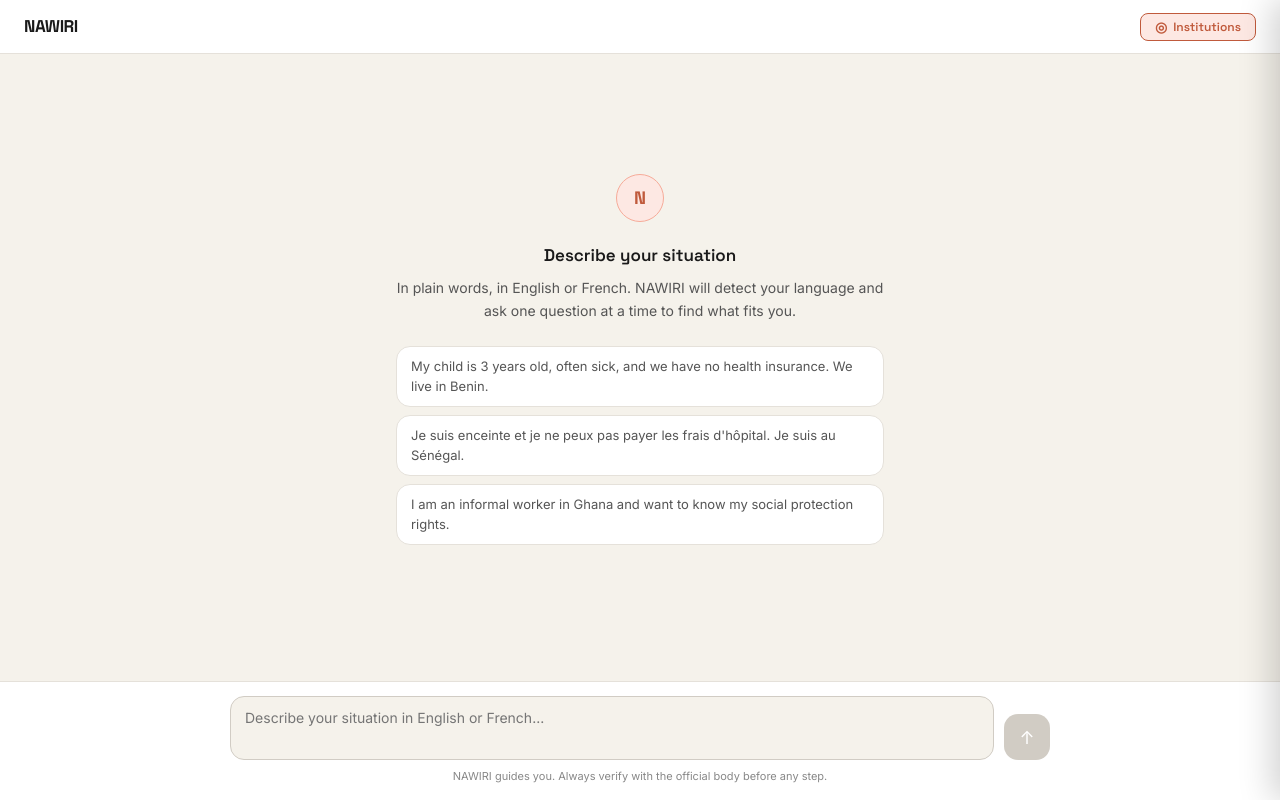
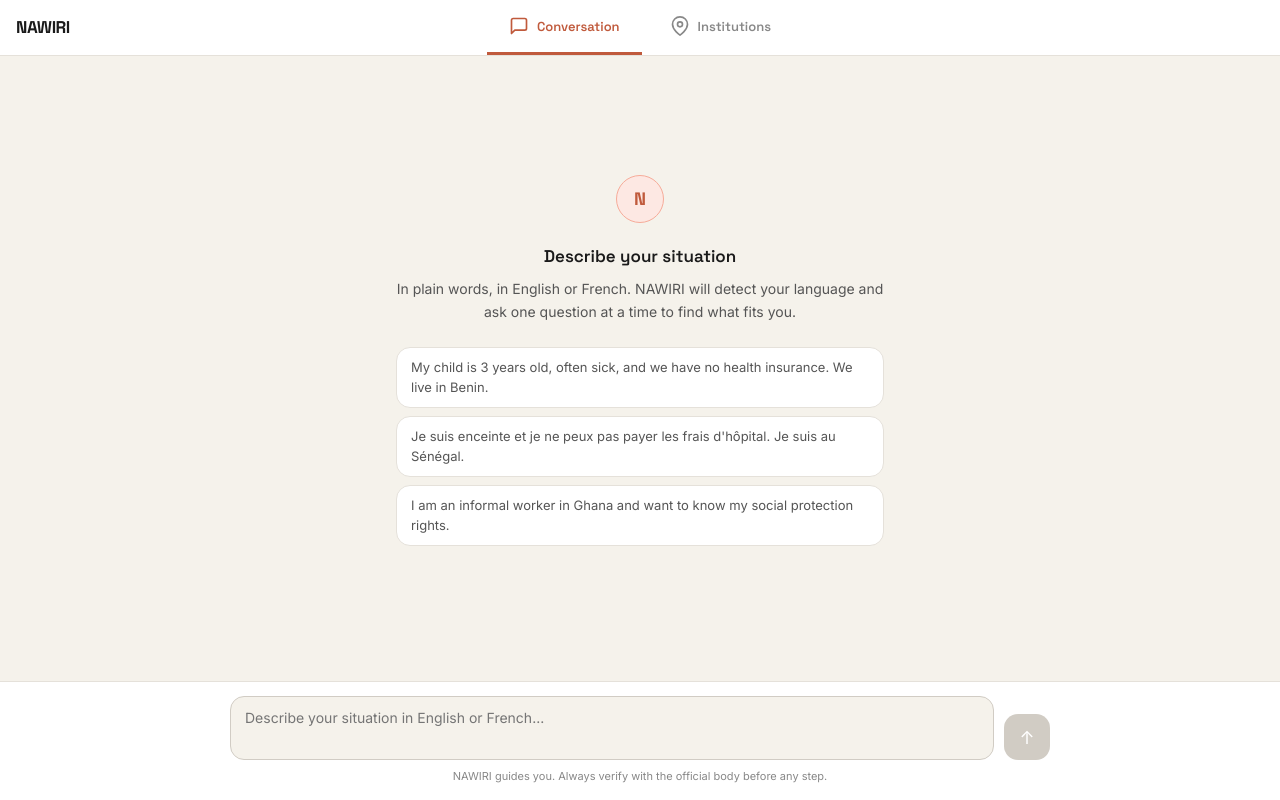
Before and after one commit to Bsh54/NAWIRI, a Next.js app: page /chat in a window 1280 px wide. Built offline with nearby package versions, Linux system fonts and the light colour scheme; grey boxes are pictures that could not be loaded.

Commit message:
Full-width message rows with circular avatars + top icon tabs (Conversation/Institutions)

```diff
--- a/app/chat/page.js
+++ b/app/chat/page.js
@@ -78,7 +78,7 @@
   const [input,    setInput]    = useState("");
   const [loading,  setLoading]  = useState(false);
   const [error,    setError]    = useState("");
-  const [mapOpen,  setMapOpen]  = useState(false);
+  const [tab,      setTab]      = useState("chat"); // "chat" | "map"
   const endRef   = useRef(null);
   const inputRef = useRef(null);
 
@@ -151,55 +151,62 @@
   return (
     <div style={{ display: "flex", flexDirection: "column", height: "100vh", overflow: "hidden", background: "var(--bg)" }}>
 
-      {/* TOP BAR */}
+      {/* TOP BAR — logo left, Facebook-style icon tabs centered, action right */}
       <header style={{
         display: "flex", alignItems: "center", justifyContent: "space-between",
-        padding: "0 24px", height: 54, flexShrink: 0,
+        padding: "0 16px", height: 56, flexShrink: 0,
         background: "var(--bg-card)",
         borderBottom: "1px solid var(--border-soft)",
       }}>
-        <a href="/" style={{
+        <a href="/" className="brand-text" style={{
           fontFamily: "'Space Grotesk', sans-serif", fontWeight: 700,
           fontSize: 17, color: "var(--text)", letterSpacing: "-0.5px",
-          textDecoration: "none",
+          textDecoration: "none", flex: 1,
         }}>
           NAWIRI
         </a>
 
-        <div style={{ display: "flex", alignItems: "center", gap: 8 }}>
-          {messages.length > 0 && (
+        {/* Center icon tabs */}
+        <nav style={{ display: "flex", gap: 6, alignItems: "stretch", height: "100%" }}>
+          <TabButton
+            active={tab === "chat"}
+            onClick={() => setTab("chat")}
+            label="Conversation"
+            icon={<ChatIcon />}
+          />
+          <TabButton
+            active={tab === "map"}
+            onClick={() => setTab("map")}
+            label="Institutions"
+            icon={<MapIcon />}
+          />
+        </nav>
+
+        <div style={{ flex: 1, display: "flex", justifyContent: "flex-end" }}>
+          {tab === "chat" && messages.length > 0 && (
             <button
               onClick={() => { setMessages([]); setError(""); }}
               style={{
                 padding: "5px 12px", borderRadius: "var(--radius)",
                 border: "1px solid var(--border)", background: "transparent",
                 fontSize: 12, fontWeight: 600, color: "var(--text-3)", cursor: "pointer",
+                whiteSpace: "nowrap",
               }}
             >
-              New conversation
+              New chat
             </button>
           )}
-          <button
-            onClick={() => setMapOpen(true)}
-            style={{
-              display: "flex", alignItems: "center", gap: 6,
-              padding: "5px 14px", borderRadius: "var(--radius)",
-              border: "1px solid var(--primary)", background: "var(--primary-soft)",
-              fontFamily: "'Space Grotesk', sans-serif",
-              fontSize: 12, fontWeight: 600, color: "var(--primary)", cursor: "pointer",
-            }}
-          >
-            <span style={{ fontSize: 14, lineHeight: 1 }}>◎</span>
-            Institutions
-          </button>
         </div>
       </header>
 
-      {/* BODY: chat full width (map lives in a toggleable panel) */}
+      {/* BODY: two full-page views toggled by the tabs (both stay mounted) */}
       <div style={{ flex: 1, display: "flex", overflow: "hidden" }}>
 
-        {/* Chat */}
-        <div style={{ flex: 1, display: "flex", flexDirection: "column", overflow: "hidden" }}>
+        {/* Chat view */}
+        <div style={{
+          flex: 1, flexDirection: "column", overflow: "hidden",
+          display: tab === "chat" ? "flex" : "none",
+        }}>
 
           {/* Messages (scroll area is full width; content is centered) */}
           <div style={{ flex: 1, overflowY: "auto", padding: "24px 16px" }}>
@@ -256,51 +263,34 @@
 
             {messages.map((m, i) => (
               <div key={i} style={{
-                display: "flex",
-                justifyContent: m.role === "user" ? "flex-end" : "flex-start",
-                gap: 10, alignItems: "flex-start",
+                display: "flex", gap: 12, alignItems: "flex-start", width: "100%",
               }}>
-                {m.role === "assistant" && (
+                <Avatar role={m.role} />
+                <div style={{ flex: 1, minWidth: 0, paddingTop: 5 }}>
                   <div style={{
-                    width: 30, height: 30, borderRadius: "50%", flexShrink: 0,
-                    background: "var(--primary-soft)",
-                    border: "1.5px solid #F6AB99",
-                    display: "flex", alignItems: "center", justifyContent: "center",
                     fontFamily: "'Space Grotesk', sans-serif", fontWeight: 700,
-                    fontSize: 13, color: "var(--primary)", marginTop: 2,
-                  }}>N</div>
-                )}
-                <div style={{
-                  maxWidth: "76%",
-                  padding: "11px 15px",
-                  borderRadius: m.role === "user" ? "14px 14px 4px 14px" : "14px 14px 14px 4px",
-                  background: m.role === "user" ? "var(--primary)" : "var(--bg-card)",
-                  color: m.role === "user" ? "#FFF" : "var(--text)",
-                  fontSize: 14, lineHeight: 1.65,
-                  border: m.role === "assistant" ? "1px solid var(--border-soft)" : "none",
-                  boxShadow: m.role === "assistant" ? "0 1px 4px rgba(0,0,0,0.05)" : "none",
+                    fontSize: 13, color: "var(--text)", marginBottom: 3,
                   }}>
+                    {m.role === "user" ? "You" : "NAWIRI"}
+                  </div>
+                  <div style={{ fontSize: 14, lineHeight: 1.65, color: "var(--text)" }}>
                     {m.role === "user" ? m.content : renderMessage(m.content)}
+                  </div>
                 </div>
               </div>
             ))}
 
             {loading && (
-              <div style={{ display: "flex", gap: 10, alignItems: "center" }}>
+              <div style={{ display: "flex", gap: 12, alignItems: "flex-start", width: "100%" }}>
+                <Avatar role="assistant" />
+                <div style={{ flex: 1, paddingTop: 5 }}>
                   <div style={{
-                  width: 30, height: 30, borderRadius: "50%",
-                  background: "var(--primary-soft)", border: "1.5px solid #F6AB99",
-                  display: "flex", alignItems: "center", justifyContent: "center",
                     fontFamily: "'Space Grotesk', sans-serif", fontWeight: 700,
-                  fontSize: 13, color: "var(--primary)",
-                }}>N</div>
-                <div style={{
-                  padding: "11px 16px",
-                  background: "var(--bg-card)",
-                  border: "1px solid var(--border-soft)",
-                  borderRadius: "14px 14px 14px 4px",
-                  display: "flex", gap: 5, alignItems: "center",
+                    fontSize: 13, color: "var(--text)", marginBottom: 6,
                   }}>
+                    NAWIRI
+                  </div>
+                  <div style={{ display: "flex", gap: 5, alignItems: "center", height: 16 }}>
                     {[0, 1, 2].map(i => (
                       <span key={i} style={{
                         width: 6, height: 6, borderRadius: "50%",
@@ -308,6 +298,7 @@
                         animation: `dot-bounce 1.2s ease-in-out ${i * 0.2}s infinite`,
                       }} />
                     ))}
+                  </div>
                 </div>
               </div>
             )}
@@ -378,71 +369,102 @@
             </div>
           </div>
         </div>
+
+        {/* Map view (full page) */}
+        <div style={{
+          flex: 1, minHeight: 0,
+          display: tab === "map" ? "block" : "none",
+        }}>
+          <InstitutionsMap open={tab === "map"} />
         </div>
-
-      {/* INSTITUTIONS PANEL (slide-in on desktop, full-screen on mobile) */}
-      {/* Backdrop */}
-      <div
-        onClick={() => setMapOpen(false)}
-        style={{
-          position: "fixed", inset: 0, zIndex: 100,
-          background: "rgba(26,26,26,0.35)",
-          opacity: mapOpen ? 1 : 0,
-          pointerEvents: mapOpen ? "auto" : "none",
-          transition: "opacity 0.25s",
-        }}
-      />
-      {/* Panel */}
-      <aside
-        className="inst-panel"
-        style={{
-          position: "fixed", top: 0, right: 0, height: "100%", zIndex: 101,
-          background: "var(--bg-card)",
-          display: "flex", flexDirection: "column",
-          boxShadow: "-8px 0 32px rgba(0,0,0,0.18)",
-          transform: mapOpen ? "translateX(0)" : "translateX(100%)",
-          transition: "transform 0.3s ease",
-        }}
-      >
-        <div style={{
-          display: "flex", alignItems: "center", justifyContent: "space-between",
-          padding: "12px 16px", borderBottom: "1px solid var(--border-soft)", flexShrink: 0,
-        }}>
-          <span style={{
-            fontFamily: "'Space Grotesk', sans-serif", fontWeight: 700,
-            fontSize: 14, color: "var(--text)",
-          }}>
-            Official institutions
-          </span>
-          <button
-            onClick={() => setMapOpen(false)}
-            aria-label="Close"
-            style={{
-              width: 30, height: 30, borderRadius: "var(--radius)",
-              border: "1px solid var(--border)", background: "transparent",
-              fontSize: 16, color: "var(--text-2)", cursor: "pointer",
-              display: "flex", alignItems: "center", justifyContent: "center",
-            }}
-          >
-            ✕
-          </button>
       </div>
-        <div style={{ flex: 1, minHeight: 0 }}>
-          <InstitutionsMap open={mapOpen} />
-        </div>
-      </aside>
 
       <style>{`
         @keyframes dot-bounce {
           0%, 80%, 100% { transform: translateY(0);    opacity: 0.4; }
           40%            { transform: translateY(-5px); opacity: 1;   }
         }
-        .inst-panel { width: 420px; max-width: 100%; }
-        @media (max-width: 640px) {
-          .inst-panel { width: 100%; }
+        @media (max-width: 520px) {
+          .brand-text { font-size: 0 !important; }
+          .tab-label  { display: none !important; }
         }
       `}</style>
     </div>
+  );
+}
+
+// ---- Facebook-style icon tab ----
+function TabButton({ active, onClick, label, icon }) {
+  return (
+    <button
+      onClick={onClick}
+      title={label}
+      style={{
+        display: "flex", alignItems: "center", gap: 8,
+        padding: "0 22px", height: "100%", minWidth: 90,
+        justifyContent: "center", cursor: "pointer",
+        background: "transparent", border: "none",
+        borderBottom: "3px solid " + (active ? "var(--primary)" : "transparent"),
+        color: active ? "var(--primary)" : "var(--text-3)",
+        fontFamily: "'Space Grotesk', sans-serif", fontWeight: 600, fontSize: 13,
+        transition: "color 0.15s, border-color 0.15s",
+      }}
+      onMouseEnter={e => { if (!active) e.currentTarget.style.color = "var(--text-2)"; }}
+      onMouseLeave={e => { if (!active) e.currentTarget.style.color = "var(--text-3)"; }}
+    >
+      {icon}
+      <span className="tab-label">{label}</span>
+    </button>
+  );
+}
+
+// ---- Circular app-style avatars (both participants) ----
+function Avatar({ role }) {
+  if (role === "user") {
+    return (
+      <div style={{
+        width: 34, height: 34, borderRadius: "50%", flexShrink: 0,
+        background: "var(--sage, #4A7C59)",
+        display: "flex", alignItems: "center", justifyContent: "center",
+        boxShadow: "0 1px 4px rgba(0,0,0,0.12)",
+        color: "#fff",
+      }}>
+        <svg width="18" height="18" viewBox="0 0 24 24" fill="none"
+             stroke="currentColor" strokeWidth="2.2" strokeLinecap="round" strokeLinejoin="round">
+          <circle cx="12" cy="8" r="4" />
+          <path d="M4 20c0-4 3.5-6 8-6s8 2 8 6" />
+        </svg>
+      </div>
+    );
+  }
+  return (
+    <div style={{
+      width: 34, height: 34, borderRadius: "50%", flexShrink: 0,
+      background: "var(--primary)",
+      display: "flex", alignItems: "center", justifyContent: "center",
+      boxShadow: "0 1px 4px rgba(0,0,0,0.12)",
+      fontFamily: "'Space Grotesk', sans-serif", fontWeight: 700,
+      fontSize: 15, color: "#fff",
+    }}>N</div>
+  );
+}
+
+// ---- Tab icons ----
+function ChatIcon() {
+  return (
+    <svg width="20" height="20" viewBox="0 0 24 24" fill="none"
+         stroke="currentColor" strokeWidth="2" strokeLinecap="round" strokeLinejoin="round">
+      <path d="M21 15a2 2 0 0 1-2 2H7l-4 4V5a2 2 0 0 1 2-2h14a2 2 0 0 1 2 2z" />
+    </svg>
+  );
+}
+function MapIcon() {
+  return (
+    <svg width="20" height="20" viewBox="0 0 24 24" fill="none"
+         stroke="currentColor" strokeWidth="2" strokeLinecap="round" strokeLinejoin="round">
+      <path d="M21 10c0 7-9 13-9 13s-9-6-9-13a9 9 0 0 1 18 0z" />
+      <circle cx="12" cy="10" r="3" />
+    </svg>
   );
 }
 
```
Lines whose indentation alone changed are shown as unchanged.
